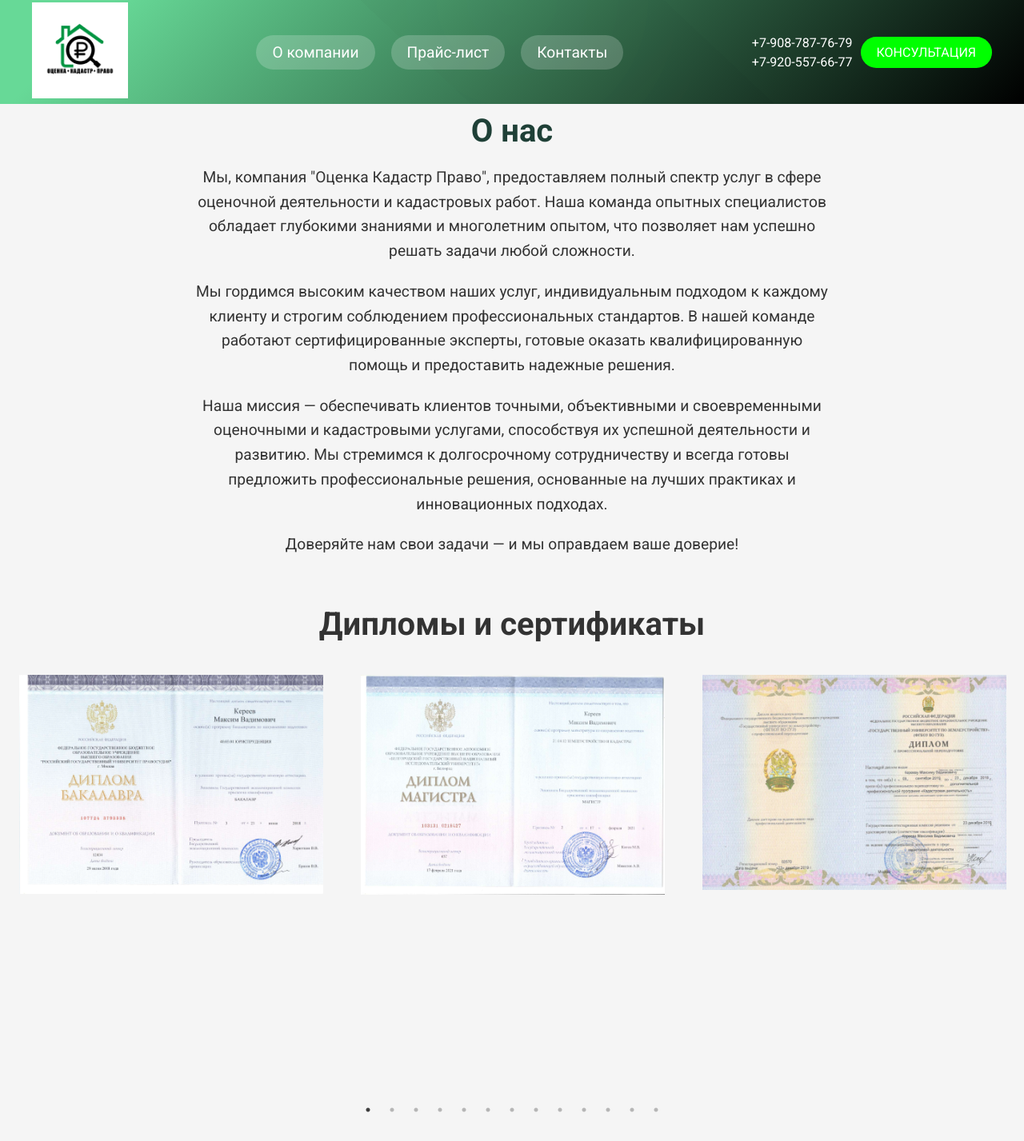
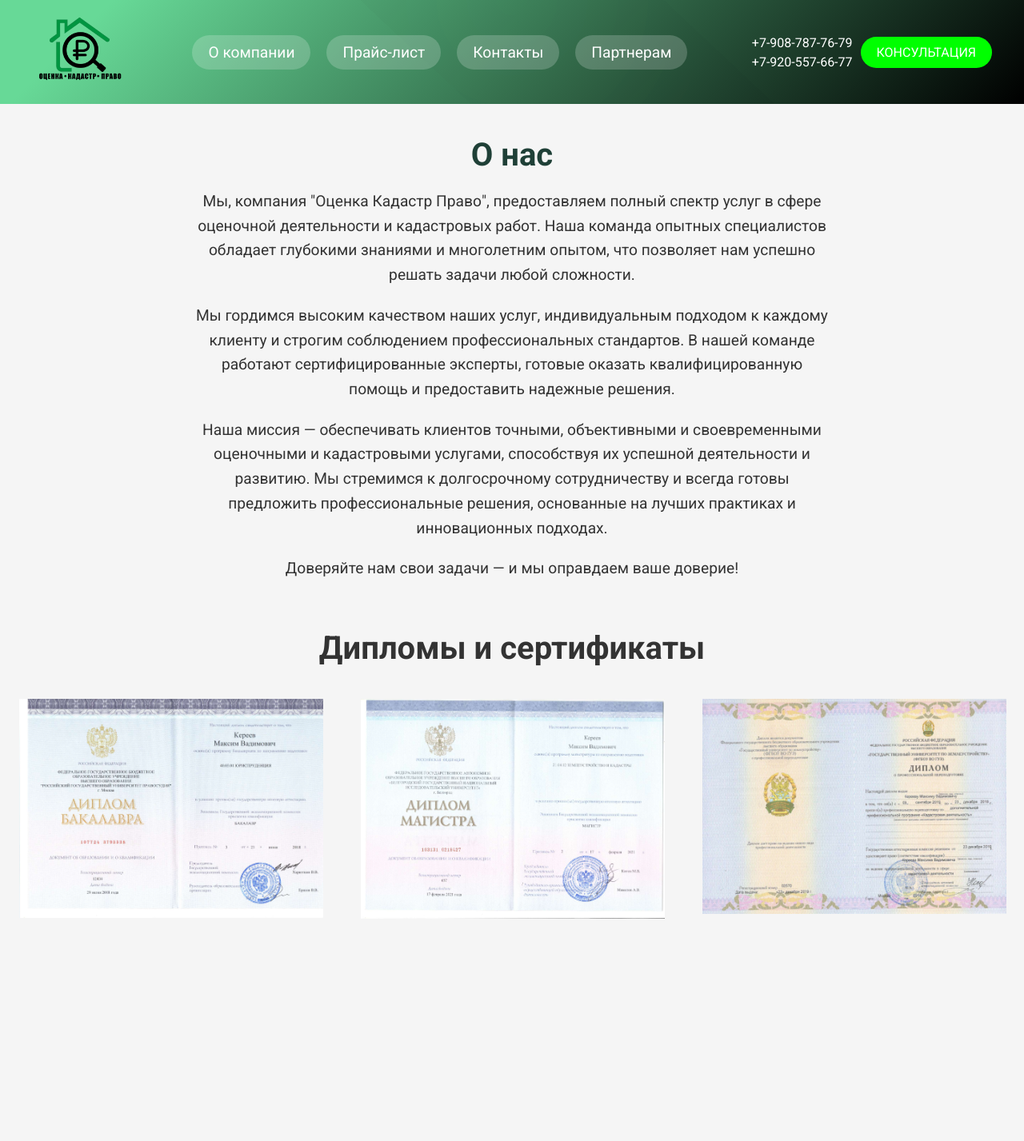
Before and after one commit to shisha-cpu/MERN-Cadastral-Frontend, a React (Vite) app: page / in a window 1280 px wide. Shown: the top 1427 px of the page at 80% size. Built offline with nearby package versions, Linux system fonts and the light colour scheme.

Commit message:
happy end!!

```diff
--- a/src/App.jsx
+++ b/src/App.jsx
@@ -20,7 +20,7 @@ function App() {
       <Certificates />
       <PriceList />
       <Partners />
-      <h2 className="section-title" id='cert'>Обратная связь</h2>
+      <h2 className="section-title" id='cert' id='consultation' >Обратная связь</h2>
 
       <Form />
       <Footer />
--- a/src/Components/AboutUs.css
+++ b/src/Components/AboutUs.css
@@ -2,9 +2,9 @@
     background: #f5f5f5; /* Светло-серый фон */
     padding: 40px 20px;
     text-align: center;
-    margin-top: 100px;
+    margin-top: 130px;
+  }
 
-  }
 
   .about-us-content {
     max-width: 800px;
--- a/src/Components/Certificates.css
+++ b/src/Components/Certificates.css
@@ -46,7 +46,7 @@
     justify-content: center;
     align-items: center;
     position: fixed;
-    z-index: 1;
+    z-index: 1001;
     left: 0;
     top: 0;
     width: 100%;
--- a/src/Components/Certificates.jsx
+++ b/src/Components/Certificates.jsx
@@ -17,9 +17,10 @@ import img12 from './сертификаты/12.jpg';
 import img13 from './сертификаты/13.jpg';
 import img14 from './сертификаты/14.jpg';
 import img15 from './сертификаты/15.jpg';
-// Добавьте больше изображений при необходимости
+import img16 from './сертификаты/16.jpg';
 
-const images = [img0, img1, img2, img3 ,  img5 , img6 , img7 , img8 , img9  , img12  , img13  ,img14 , img15]  ;
+
+const images = [img0, img1, img2, img3 ,  img5 , img6 , img7 , img8 , img9  , img12  , img13  ,img14 , img15 , img16]  ;
 
 const Certificates = () => {
   const [modalSrc, setModalSrc] = useState('');
@@ -55,7 +56,7 @@ const Certificates = () => {
   return (
     <div className="">
       <h2 className="section-title" id='cert'>Дипломы и сертификаты</h2>
-      <Slider {...settings} className="">
+      <Slider {...settings} className="sld">
         {images.map((src, index) => (
           <div key={index}>
             <img
--- a/src/Components/Form.jsx
+++ b/src/Components/Form.jsx
@@ -52,7 +52,7 @@ const Form = () => {
 
   return (
 
-    <div className=" form-container" id='consultation' >
+    <div className=" form-container">
 
       <h2>Контактная форма</h2>
       <form onSubmit={handleSubmit}>
--- a/src/Components/Header.css
+++ b/src/Components/Header.css
@@ -1,14 +1,15 @@
 .header {
-  background: linear-gradient(135deg, #67d997 10%, #000 100%); /* Темно-зеленый и черный цвета */
+  background: linear-gradient(135deg, #67d997 10%, #000 100%);
   padding: 20px;
   display: flex;
   justify-content: center;
-  position: fixed; /* Фиксированное положение */
-  top: 0; /* Прикрепить к верхней части страницы */
-  width: 100%; /* Ширина 100% */
-  z-index: 1000; /* Убедиться, что шапка выше другого контента */
+  position: fixed;
+  top: 0;
+  width: 100%;
+  z-index: 100; /* Убедитесь, что значение достаточно велико */
   overflow: hidden;
   max-height: 130px;
+  margin-bottom: 100px;
 }
 
 .header::before {
@@ -136,8 +137,9 @@
 
 @media (max-width: 480px) {
   .nav-link {
-    font-size: 1rem;
+    font-size: 0.7rem;
     padding: 8px 16px;
+    margin-left: -16px;
   }
 
   .consultation-button {
--- a/src/Components/Header.jsx
+++ b/src/Components/Header.jsx
@@ -1,23 +1,36 @@
 import React from 'react';
 import './Header.css';
-import logo from './logo.jpg'; // Импортируем логотип
+import logo from './logo.png'; // Импортируем логотип
 
 const Header = () => {
+  const handleScrollTo = (event, targetId) => {
+    event.preventDefault(); // Отменяем стандартное поведение ссылки
+    const targetElement = document.getElementById(targetId);
+
+    if (targetElement) {
+      window.scrollTo({
+        top: targetElement.offsetTop - 150,
+        behavior: 'smooth' // Добавляем плавную прокрутку
+      });
+    }
+  };
+
   return (
     <header className="header">
       <div className="header-content">
         <a href="#"><img src={logo} alt="Логотип" className="header-logo" /></a> {/* Логотип слева */}
         <nav className="header-nav"> {/* Навигация по центру */}
-          <a href="#about" className="nav-link">О компании</a>
-          <a href="#price-list" className="nav-link">Прайс-лист</a>
-          <a href="#consultation" className="nav-link">Контакты</a>
+          <a href="#about" className="nav-link" onClick={(e) => handleScrollTo(e, 'about')}>О компании</a>
+          <a href="#price-list" className="nav-link" onClick={(e) => handleScrollTo(e, 'price-list')}>Прайс-лист</a>
+          <a href="#consultation" className="nav-link" onClick={(e) => handleScrollTo(e, 'consultation')}>Контакты</a>
+          <a href="#part" className="nav-link" onClick={(e) => handleScrollTo(e, 'part')}>Партнерам</a>
         </nav>
         <div className="header-right"> {/* Контакты и кнопка справа */}
           <div className="contact-info">
             <p className="contact-number">+7-908-787-76-79</p>
             <p className="contact-number">+7-920-557-66-77</p>
           </div>
-          <a href="#consultation" className="consultation-button">КОНСУЛЬТАЦИЯ</a>
+          <a href="#consultation" className="consultation-button" onClick={(e) => handleScrollTo(e, 'consultation')}>КОНСУЛЬТАЦИЯ</a>
         </div>
       </div>
     </header>
--- a/src/Components/Partners.jsx
+++ b/src/Components/Partners.jsx
@@ -4,7 +4,7 @@ import './Partners.css'; // Импортируем стили
 const Partners = () => {
   return (
     <section className="partners">
-        <h2 className="section-title" id='cert'>Партнерам</h2>
+        <h2 className="section-title" id='part'>Партнерам</h2>
       <p>
         Компания «Оценка.Право.Кадастр» приглашает к сотрудничеству организации различных форм собственности и направлений деятельности. Мы стараемся наладить партнерские отношения, перерастающие в долгосрочное сотрудничество. Мы будем рады познакомиться с Вами, предоставив о себе всю интересующую Вас информацию.
       </p>
```
Also changed, not shown: src/Components/logo.jpg, src/Components/сертификаты/16.jpg (added).
